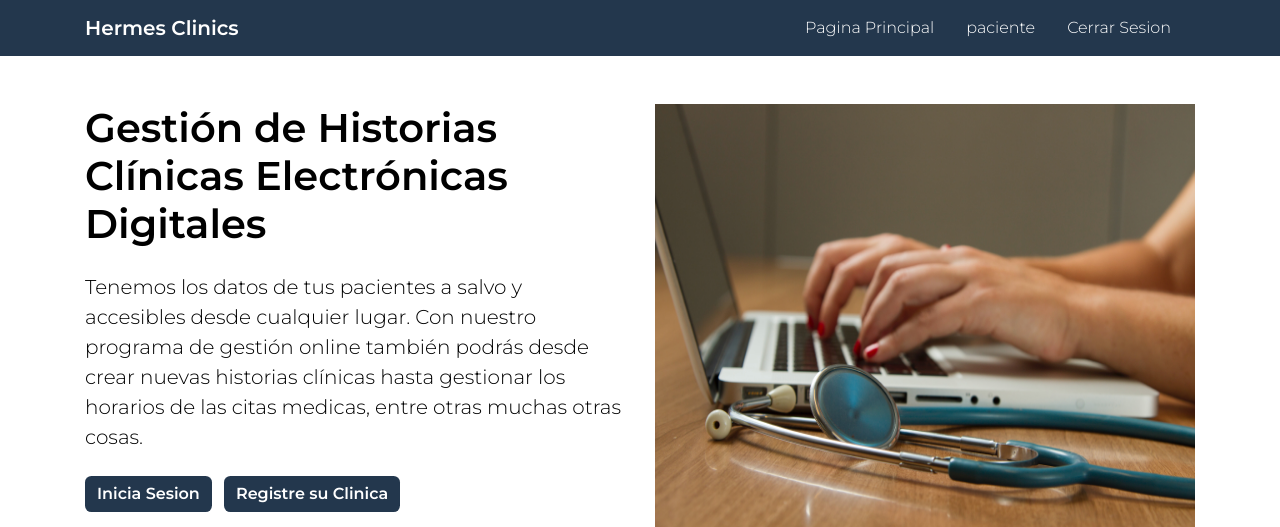
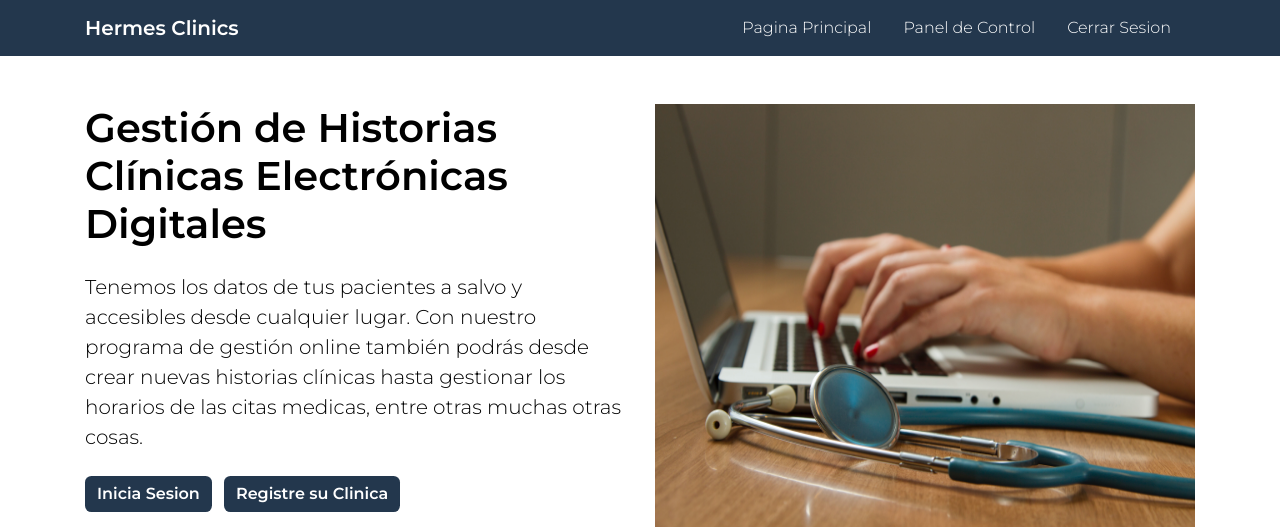
Before and after one commit to juaca2009/GestorHistoriasClinicas, a Flask app: page / in a window 1280 px wide. Shown: the top 527 px of the page. Run offline with Flask 2, Linux system fonts and the light colour scheme; a user stored in the database is signed in; data that the repository does not hold is empty; parts of the project's set-up code (start-up, migrations or seed data) failed here and were passed over.

Commit message:
correccion nombres links navbar

```diff
--- a/sistema_gestor_historias_clinicas/templates/home/principal_layout.html
+++ b/sistema_gestor_historias_clinicas/templates/home/principal_layout.html
@@ -31,7 +31,7 @@
                             </li>
                             {% if tipoS == 'aGeneral'%}
                                 <li class="nav-item mr-3">
-                                    <a class="nav-link link-color" href="{{ url_for('adminAdmin') }}">Panel de Controlll <span class="sr-only">(current)</span></a>
+                                    <a class="nav-link link-color" href="{{ url_for('adminAdmin') }}">Panel de Control <span class="sr-only">(current)</span></a>
                                 </li>
                             {% elif tipoS == 'aClinico' %}
                                 <li class="nav-item mr-3">
@@ -43,7 +43,7 @@
                                 </li>
                             {% else %}
                                 <li class="nav-item mr-3">
-                                    <a class="nav-link link-color" href="#">{{ tipoS }}  <span class="sr-only">(current)</span></a>
+                                    <a class="nav-link link-color" href="#"> Panel de Control  <span class="sr-only">(current)</span></a>
                                 </li>
                             {% endif %}
                             <li class="nav-item mr-3">
```
